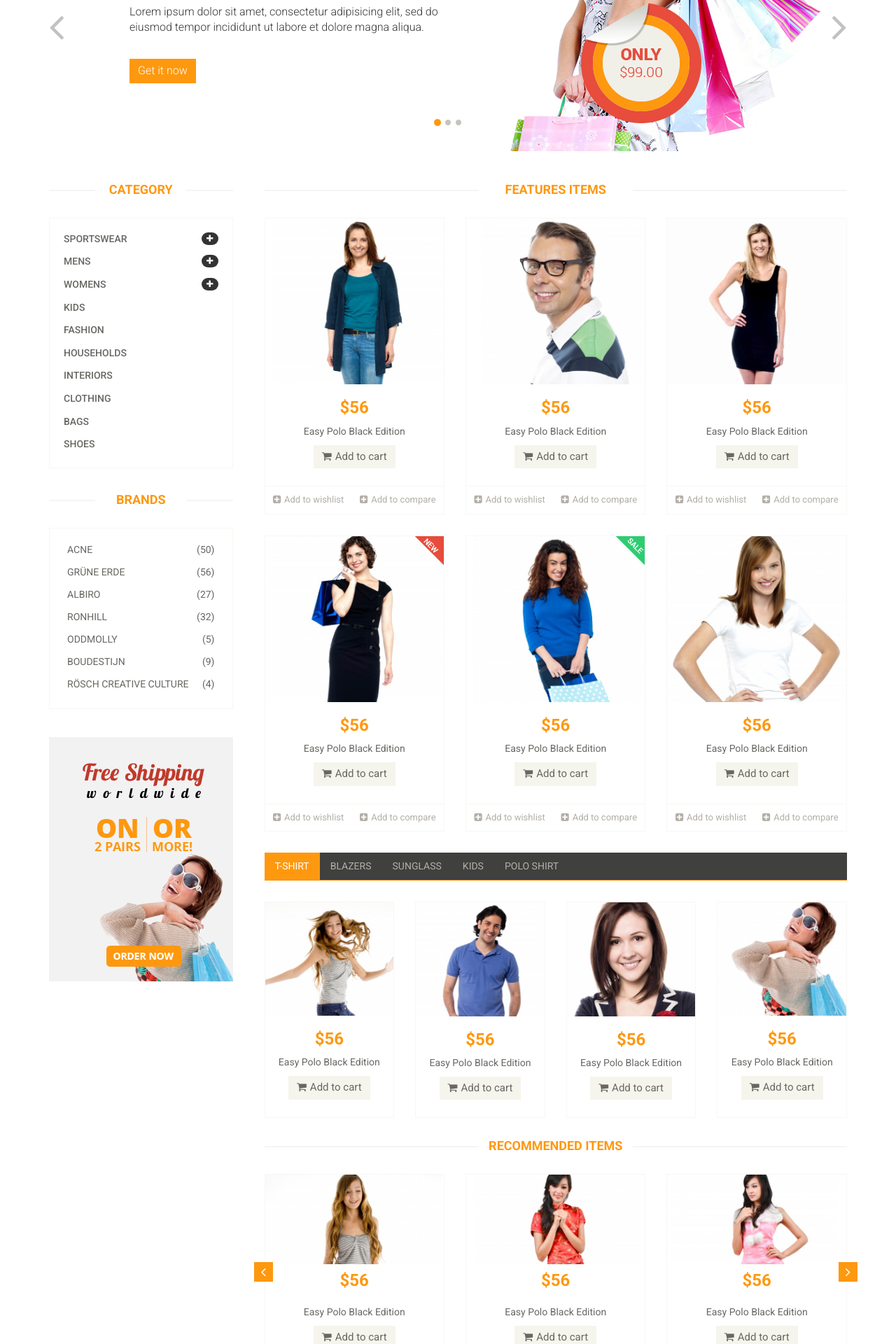
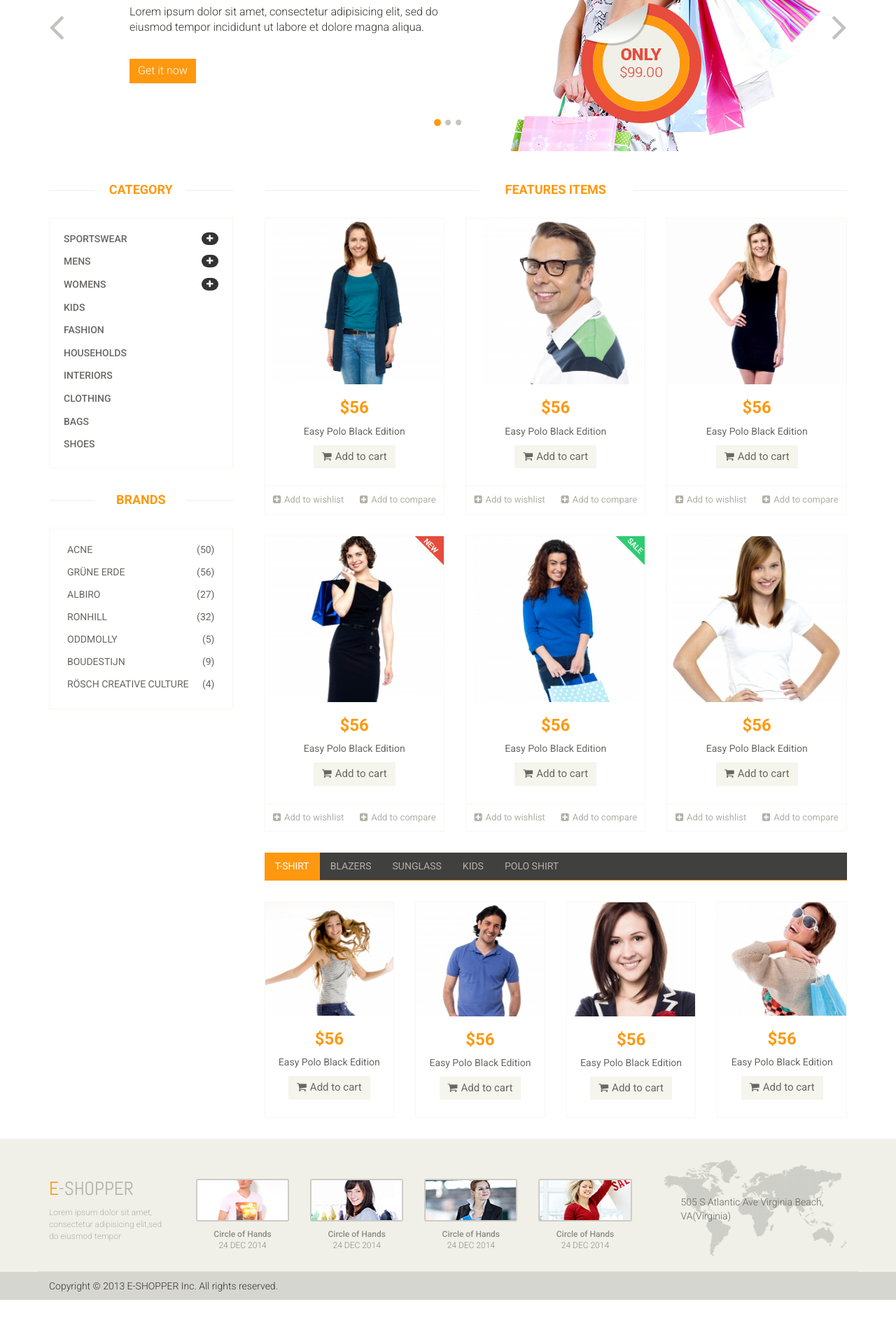
Before and after one commit to fikrifrramdani/online-shop, a CodeIgniter app: page /toko-online/ in a window 1280 px wide. Shown: the part 400-2320 px from the top of the page at 70% size. After the commit the page ends 2257 px from the top, so only its background shows below. Run offline with CodeIgniter, Linux system fonts and the light colour scheme; some libraries are stand-ins or nearby versions.

Commit message:
memperbaiki frontend

```diff
--- a/application/views/templates_user/navbar.php
+++ b/application/views/templates_user/navbar.php
@@ -45,12 +45,7 @@
                 <li><a href="login.html">Login</a></li>
               </ul>
             </li>
-            <li class="dropdown"><a href="#">Blog<i class="fa fa-angle-down"></i></a>
-              <ul role="menu" class="sub-menu">
-                <li><a href="blog.html">Blog List</a></li>
-                <li><a href="blog-single.html">Blog Single</a></li>
-              </ul>
-            </li>
+            <li><a href="#">Blog</a></li>
             <li><a href="contact-us.html">Contact</a></li>
           </ul>
         </div>
--- a/application/views/templates_user/sidebar.php
+++ b/application/views/templates_user/sidebar.php
@@ -126,9 +126,5 @@
 						</div>
 					</div><!--/brands_products-->
 
-					<div class="shipping text-center"><!--shipping-->
-						<img src="<?= base_url('assets/shop/'); ?>images/home/shipping.jpg" alt="" />
-					</div><!--/shipping-->
-
 				</div>
 			</div>
--- a/application/views/user/dashboard.php
+++ b/application/views/user/dashboard.php
@@ -444,101 +444,4 @@
 		</div>
 	</div><!--/category-tab-->
 
-	<div class="recommended_items"><!--recommended_items-->
-		<h2 class="title text-center">recommended items</h2>
-
-		<div id="recommended-item-carousel" class="carousel slide" data-ride="carousel">
-			<div class="carousel-inner">
-				<div class="item active">
-					<div class="col-sm-4">
-						<div class="product-image-wrapper">
-							<div class="single-products">
-								<div class="productinfo text-center">
-									<img src="<?= base_url('assets/shop/'); ?>images/home/recommend1.jpg" alt="" />
-									<h2>$56</h2>
-									<p>Easy Polo Black Edition</p>
-									<a href="#" class="btn btn-default add-to-cart"><i class="fa fa-shopping-cart"></i>Add to cart</a>
-								</div>
-
-							</div>
-						</div>
-					</div>
-					<div class="col-sm-4">
-						<div class="product-image-wrapper">
-							<div class="single-products">
-								<div class="productinfo text-center">
-									<img src="<?= base_url('assets/shop/'); ?>images/home/recommend2.jpg" alt="" />
-									<h2>$56</h2>
-									<p>Easy Polo Black Edition</p>
-									<a href="#" class="btn btn-default add-to-cart"><i class="fa fa-shopping-cart"></i>Add to cart</a>
-								</div>
-
-							</div>
-						</div>
-					</div>
-					<div class="col-sm-4">
-						<div class="product-image-wrapper">
-							<div class="single-products">
-								<div class="productinfo text-center">
-									<img src="<?= base_url('assets/shop/'); ?>images/home/recommend3.jpg" alt="" />
-									<h2>$56</h2>
-									<p>Easy Polo Black Edition</p>
-									<a href="#" class="btn btn-default add-to-cart"><i class="fa fa-shopping-cart"></i>Add to cart</a>
-								</div>
-
-							</div>
-						</div>
-					</div>
-				</div>
-				<div class="item">
-					<div class="col-sm-4">
-						<div class="product-image-wrapper">
-							<div class="single-products">
-								<div class="productinfo text-center">
-									<img src="<?= base_url('assets/shop/'); ?>images/home/recommend1.jpg" alt="" />
-									<h2>$56</h2>
-									<p>Easy Polo Black Edition</p>
-									<a href="#" class="btn btn-default add-to-cart"><i class="fa fa-shopping-cart"></i>Add to cart</a>
-								</div>
-
-							</div>
-						</div>
-					</div>
-					<div class="col-sm-4">
-						<div class="product-image-wrapper">
-							<div class="single-products">
-								<div class="productinfo text-center">
-									<img src="<?= base_url('assets/shop/'); ?>images/home/recommend2.jpg" alt="" />
-									<h2>$56</h2>
-									<p>Easy Polo Black Edition</p>
-									<a href="#" class="btn btn-default add-to-cart"><i class="fa fa-shopping-cart"></i>Add to cart</a>
-								</div>
-
-							</div>
-						</div>
-					</div>
-					<div class="col-sm-4">
-						<div class="product-image-wrapper">
-							<div class="single-products">
-								<div class="productinfo text-center">
-									<img src="<?= base_url('assets/shop/'); ?>images/home/recommend3.jpg" alt="" />
-									<h2>$56</h2>
-									<p>Easy Polo Black Edition</p>
-									<a href="#" class="btn btn-default add-to-cart"><i class="fa fa-shopping-cart"></i>Add to cart</a>
-								</div>
-
-							</div>
-						</div>
-					</div>
-				</div>
-			</div>
-			<a class="left recommended-item-control" href="#recommended-item-carousel" data-slide="prev">
-				<i class="fa fa-angle-left"></i>
-			</a>
-			<a class="right recommended-item-control" href="#recommended-item-carousel" data-slide="next">
-				<i class="fa fa-angle-right"></i>
-			</a>
-		</div>
-	</div><!--/recommended_items-->
-
 </div>
```
